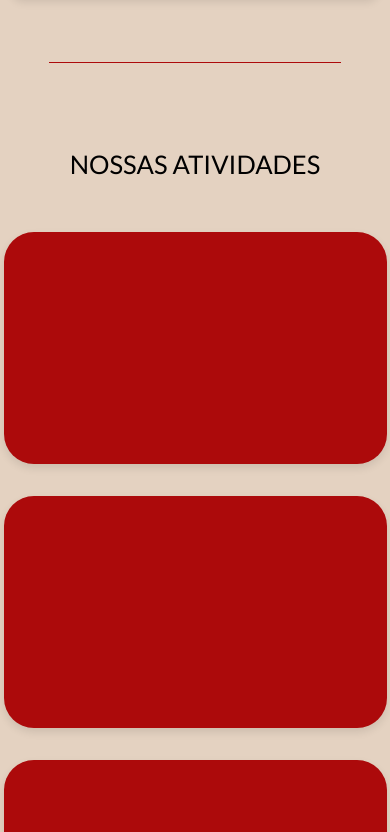
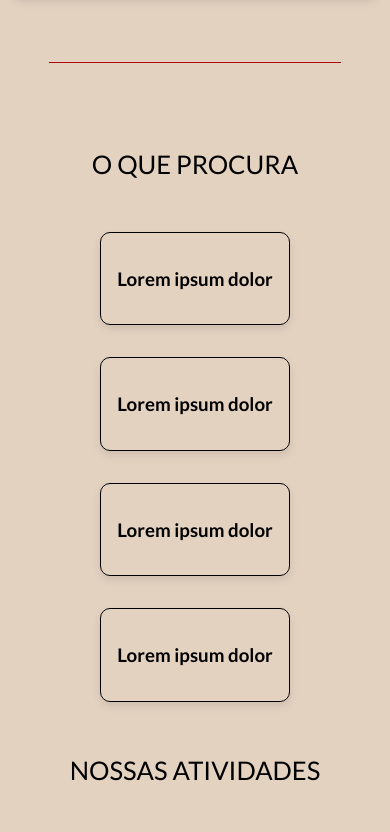
Before and after one commit to nst-software/projeto-atelier, a React (Vite) app: page / in a window 390 px wide. Shown: the part 2072-2904 px from the top of the page. Built offline with nearby package versions, Linux system fonts and the light colour scheme.

Commit message:
commit 24/07

```diff
--- a/src/components/Footer.tsx
+++ b/src/components/Footer.tsx
@@ -90,14 +90,17 @@ export const Footer = () => {
           ))}
         </div>
         <div className={classes.divInfo}>
-          <p>Endereço: Rua das Flores, 123</p>
-          <p>CEP: 99999-999</p>
-          <p>Telefone:(99)99999-9999</p>
-          <p>E-mail:email@trademail.com</p>
-          <div>
+          <p style={{ lineHeight: "1.8" }}>
+            Endereço: Rua das Flores, 123
+            <br />
+            CEP: 99999-999
+            <br />
+            Telefone:(99)99999-9999
+            <br />
+            E-mail:email@trademail.com <br />
             <InstagramIcon />
             <WhatsApp />
-          </div>
+          </p>
         </div>
       </footer>
       <div className={classes.separator}></div>
--- /dev/null
+++ b/src/components/Home/Instagram.tsx
@@ -0,0 +1,50 @@
+import { useEffect } from "react";
+import { FC } from "react";
+import { makeStyles } from "@mui/styles";
+import { theme } from "../../Style/Theme";
+
+const useStyles = makeStyles(() => ({
+  countainerPrincipal: {
+    display: "flex",
+    justifyContent: "center",
+    alignItems: "center",
+    marginTop: "2rem",
+    overflow: "hidden",
+    flexDirection: "column",
+  },
+  text1: {
+    fontSize: "1.6rem",
+    fontWeight: 400,
+    color: theme.palette.primary.contrastText,
+  },
+}));
+
+const Instagram: FC = () => {
+  const classes = useStyles();
+
+  useEffect(() => {
+    // Cria o script e o adiciona ao DOM
+    const script = document.createElement("script");
+    script.src = "https://static.elfsight.com/platform/platform.js";
+    script.setAttribute("data-use-service-core", "");
+    script.defer = true;
+    document.body.appendChild(script);
+
+    return () => {
+      // Remove o script quando o componente é desmontado
+      document.body.removeChild(script);
+    };
+  }, []); // O array vazio assegura que o useEffect só execute uma vez
+
+  return (
+    <div className={classes.countainerPrincipal}>
+      <h2 className={classes.text1}>NOSSO INSTAGRAM</h2>
+      <div
+        className="elfsight-app-fa3cce2c-0b62-4540-8006-243f19d63006"
+        data-elfsight-app-lazy
+      ></div>
+    </div>
+  );
+};
+
+export default Instagram;
--- a/src/components/Home/QuemSomos.tsx
+++ b/src/components/Home/QuemSomos.tsx
@@ -1,6 +1,7 @@
 import { makeStyles } from "@mui/styles";
 import { theme } from "../../Style/Theme";
 import video from "../../assets/vecteezy-assortment-of-fabrics-in-textile-store-many-colorful-and-23222036-1_GmPaDAdH.mp4";
+import { useNavigate } from "react-router-dom";
 
 const useStyles = makeStyles(() => ({
   containerPrincipal: {
@@ -16,6 +17,7 @@ const useStyles = makeStyles(() => ({
     maxWidth: "70%",
     [theme.breakpoints.down("sm")]: {
       maxWidth: "90%",
+      marginLeft: "5%",
     },
   },
   texto: {
@@ -73,7 +75,7 @@ const useStyles = makeStyles(() => ({
 
 function QuemSomos() {
   const classes = useStyles();
-
+  const navigate = useNavigate();
   return (
     <div
       style={{
@@ -107,7 +109,12 @@ function QuemSomos() {
           />
         </div>
         <div className={classes.divButton}>
-          <button className={classes.button}>Saiba mais</button>
+          <button
+            className={classes.button}
+            onClick={() => navigate(`quemSomos`)}
+          >
+            Saiba mais
+          </button>
         </div>
       </div>
     </div>
--- a/src/components/Home/oQueProcura.tsx
+++ b/src/components/Home/oQueProcura.tsx
@@ -7,6 +7,12 @@ const useStyles = makeStyles(() => ({
     alignItems: "center",
     justifyContent: "center",
     flexDirection: "column",
+    marginBottom: "2rem",
+  },
+  text1: {
+    fontSize: "1.6rem",
+    fontWeight: 400,
+    color: theme.palette.primary.contrastText,
   },
   divCards: {
     display: "flex",
@@ -22,15 +28,13 @@ const useStyles = makeStyles(() => ({
     flexDirection: "column",
     justifyContent: "center",
     alignItems: "center",
-    width: "230px",
-    height: "300px",
     borderRadius: "10px",
     padding: "1rem",
     border: "1px solid black",
     boxShadow: "0 4px 8px rgba(0, 0, 0, 0.1)",
-    [theme.breakpoints.down("sm")]: {
-      width: "85%",
-      height: "200px",
+    cursor: "pointer",
+    "&:hover": {
+      padding: "1.2rem",
     },
   },
 }));
@@ -40,11 +44,20 @@ const OQueProcura: React.FC = () => {
 
   return (
     <div className={classes.containerPrincipal}>
+      <h2 className={classes.text1}>O QUE PROCURA</h2>
       <div className={classes.divCards}>
-        <div className={classes.card}> </div>
-        <div className={classes.card}> </div>
-        <div className={classes.card}> </div>
-        <div className={classes.card}> </div>
+        <div className={classes.card}>
+          <h3>Lorem ipsum dolor</h3>
+        </div>
+        <div className={classes.card}>
+          <h3>Lorem ipsum dolor</h3>{" "}
+        </div>
+        <div className={classes.card}>
+          <h3>Lorem ipsum dolor</h3>{" "}
+        </div>
+        <div className={classes.card}>
+          <h3>Lorem ipsum dolor</h3>
+        </div>
       </div>
     </div>
   );
--- a/src/main.tsx
+++ b/src/main.tsx
@@ -6,6 +6,9 @@ import { ThemeProvider } from "@mui/material/styles";
 import { theme } from "./Style/Theme.ts";
 import Home from "./routes/Home.tsx";
 import "./index.css";
+import Catalogo from "./routes/Catalogo.tsx";
+import FaleConosco from "./routes/FaleConosco.tsx";
+import QuemSomos from "./routes/QuemSomos copy.tsx";
 
 const router = createBrowserRouter([
   {
@@ -16,6 +19,9 @@ const router = createBrowserRouter([
         path: "",
         element: <Home />,
       },
+      { path: "catalogo", element: <Catalogo /> },
+      { path: "fale-conosco", element: <FaleConosco /> },
+      { path: "quemSomos", element: <QuemSomos /> },
     ],
   },
 ]);
--- /dev/null
+++ b/src/routes/Catalogo.tsx
@@ -0,0 +1,11 @@
+import { FC } from "react";
+
+const Catalogo: FC = () => {
+  return (
+    <div>
+      <h1>Catalogo</h1>
+    </div>
+  );
+};
+
+export default Catalogo;
--- /dev/null
+++ b/src/routes/FaleConosco.tsx
@@ -0,0 +1,11 @@
+import { FC } from "react";
+
+const FaleConosco: FC = () => {
+  return (
+    <div>
+      <h1>FaleConosco</h1>
+    </div>
+  );
+};
+
+export default FaleConosco;
--- a/src/routes/Home.tsx
+++ b/src/routes/Home.tsx
@@ -6,6 +6,8 @@ import QuemSomos from "../components/Home/QuemSomos";
 import SelosDeQualidade from "../components/Home/SelosDeQualidade";
 import NossasAtividades from "../components/Home/NossasAtividades";
 import Contato from "../components/Home/Contato";
+import OQueProcura from "../components/Home/oQueProcura";
+import Instagram from "../components/Home/Instagram";
 
 const Home: FC = () => {
   return (
@@ -15,8 +17,10 @@ const Home: FC = () => {
       <BalaoDeTexto2 />
       <QuemSomos />
       <SelosDeQualidade />
+      <OQueProcura />
       <NossasAtividades />
       <Contato />
+      <Instagram />
     </div>
   );
 };
--- /dev/null
+++ b/src/routes/QuemSomos copy.tsx
@@ -0,0 +1,11 @@
+import { FC } from "react";
+
+const QuemSomos: FC = () => {
+  return (
+    <div>
+      <h1>QuemSomos</h1>
+    </div>
+  );
+};
+
+export default QuemSomos;
```
